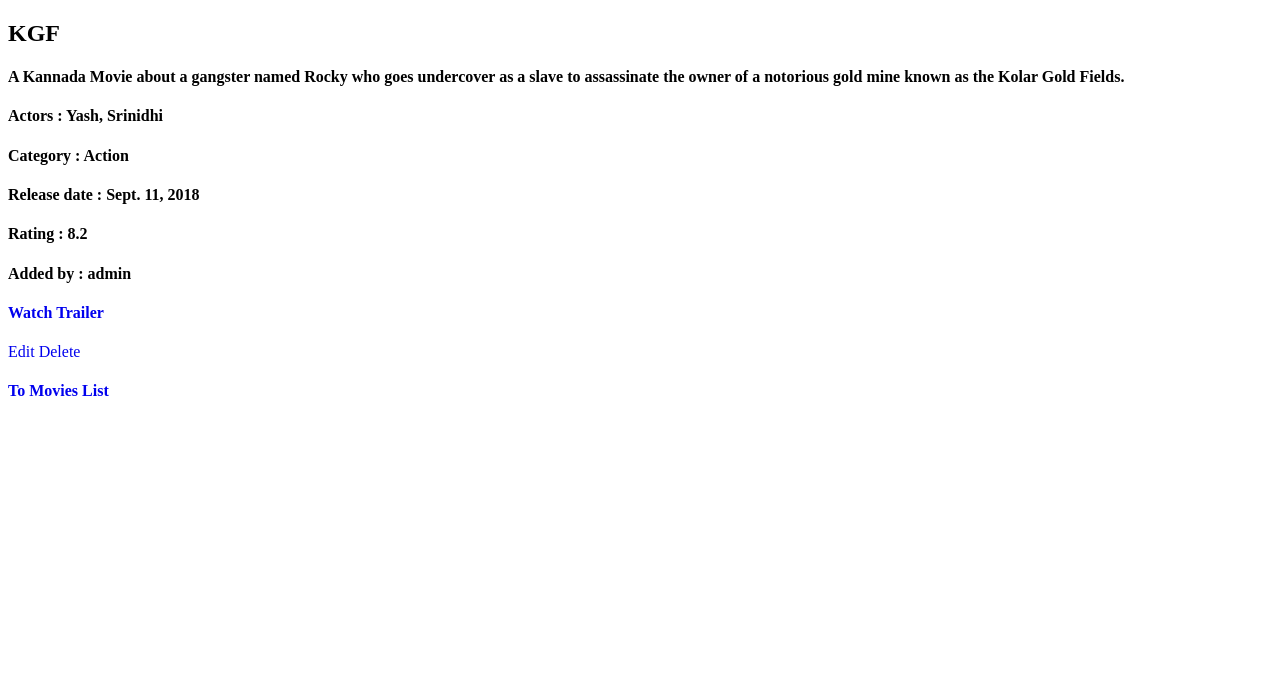
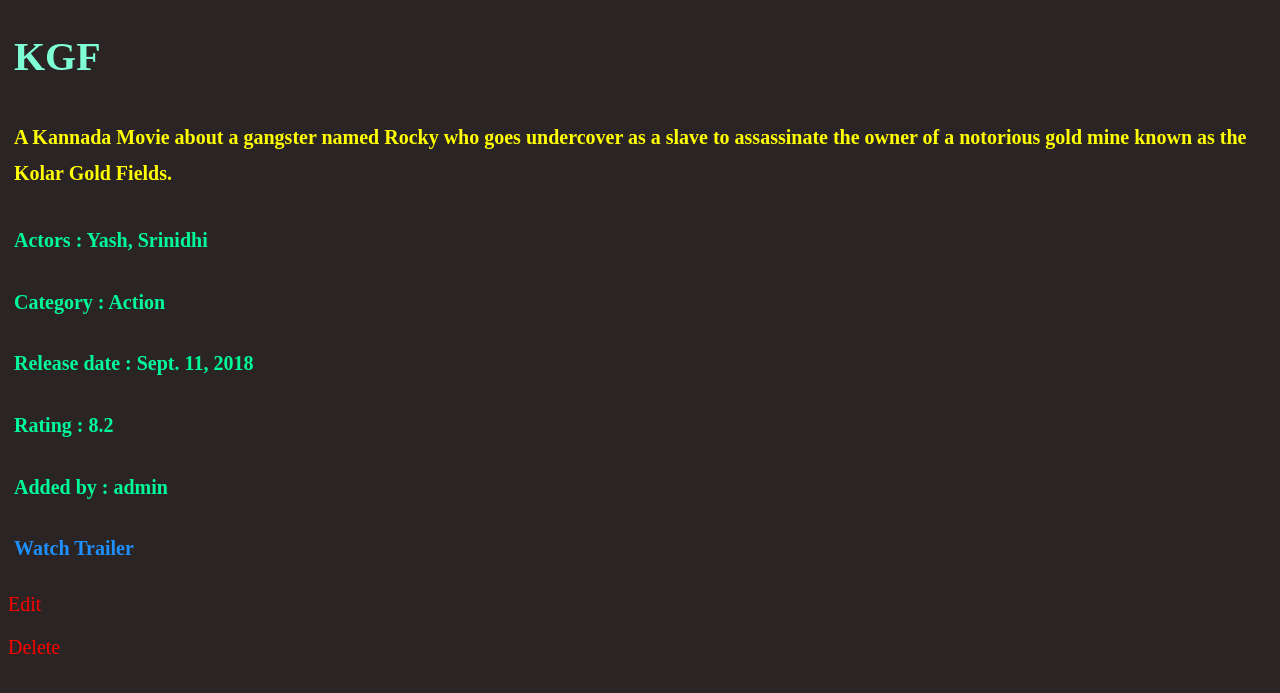
Before and after one commit to pranav-sekhar/Django-Movie-Site, a Django app: page /movie/4/ in a window 1280 px wide. Shown: the top 693 px of the page. Run offline with Django 5.2, Linux system fonts and the light colour scheme; a user stored in the database is signed in; data comes from the database, SQL or seed files in the repository.

Commit message:
Update movie_detail.html

```diff
--- a/movieapp/templates/movie_detail.html
+++ b/movieapp/templates/movie_detail.html
@@ -5,22 +5,27 @@
     <meta name="viewport" content="width=device-width, initial-scale=1.0">
     <title>Document</title>
     <style>
-        a{text-decoration: none;}
+        body{background-color:rgb(42, 36, 36);color: rgb(233, 254, 119);font-size: 20px;}
+        a{text-decoration: none;color: red;}
+        h1{color: aquamarine; padding:6px;}
+        .trail{color:dodgerblue;}
+        h4{padding:6px; color:mediumspringgreen;}
+        .des{line-height: 1.8;color: yellow;}
     </style>
 </head>
 <body>
-    <h2>{{ movie.title }}</h2>
-    <h4>{{ movie.description }}</h4>
+    <h1>{{ movie.title }} </h1>
+    <h4 class="des">{{ movie.description }}</h4>
     <h4>Actors : {{movie.actors}}</h4>
     <h4>Category : {{movie.category.genre}}</h4>
     <h4>Release date : {{movie.release_date}}</h4>
     <h4>Rating : {{movie.rating}}</h4>
     <h4>Added by : {{movie.added_by.username}}</h4>
-    <h4><a href="{{movie.trailer}}">Watch Trailer</a></h4>
+    <h4><a href="{{movie.trailer}}" class="trail">Watch Trailer</a></h4>
     {% if movie.added_by == user %}
-        <a href="{% url 'edit_movie' movie.id %}">Edit</a>
+        <a href="{% url 'edit_movie' movie.id %}">Edit</a><p></p>
         <a href="{% url 'delete_movie' movie.id %}">Delete</a>
     {% endif %}
-    <h4><a href="{% url 'movie_list' %}">To Movies List</a></h4>
+    <!--<h4><a href="{% url 'movie_list' %}">To Movies List</a></h4>-->
 </body>
 </html>
```
